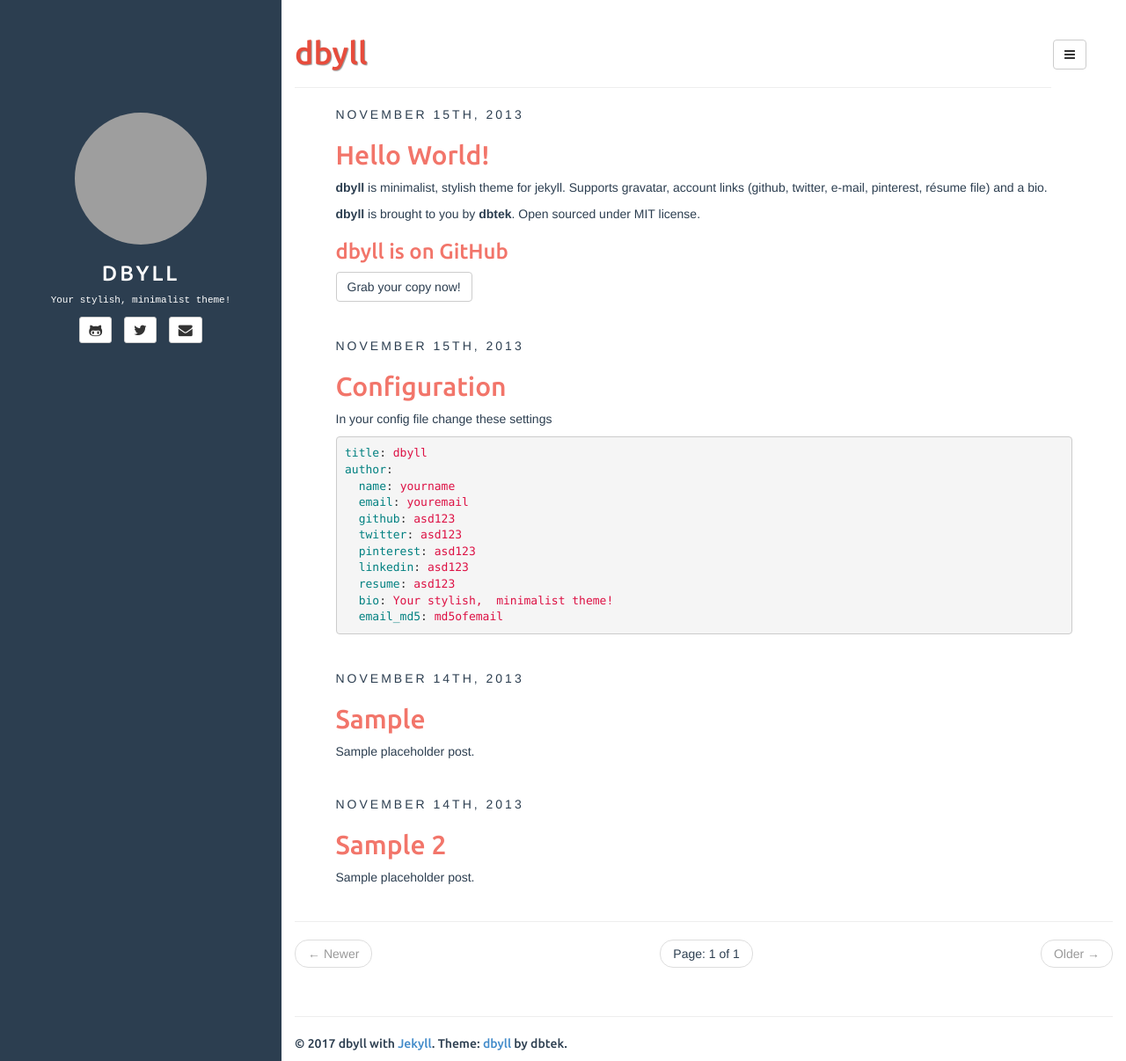
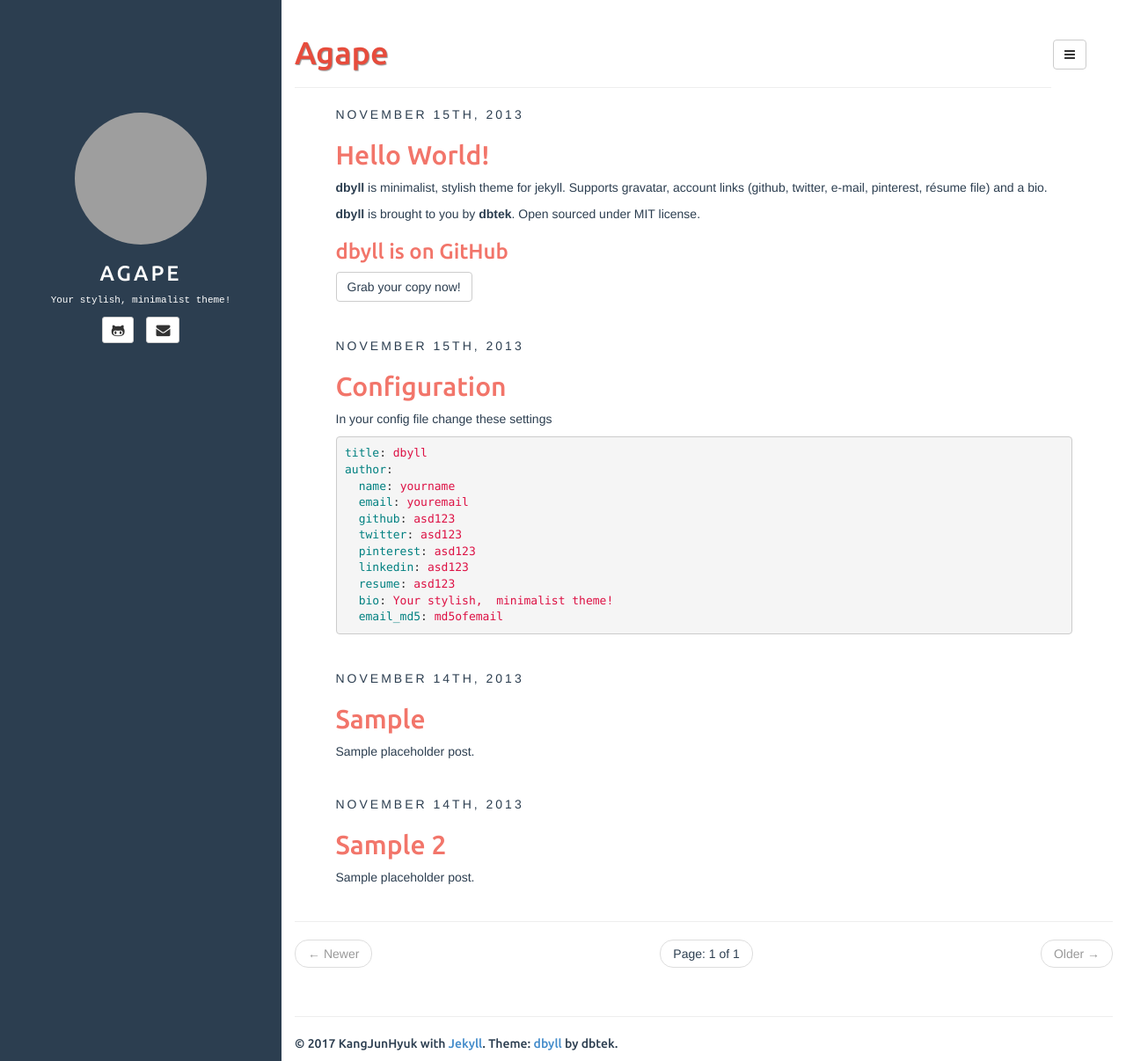
Before and after one commit to AgapeP/AgapeP.github.io, a Jekyll site: the page built from index.html, in a window 1280 px wide and 1206 px high. Shown: the whole window at 88% size. Built offline with Jekyll 4.4.1, drawn with Linux system fonts in a browser that asks for light colours; the list of posts is cut into pages by our own code; grey boxes are pictures that could not be loaded.

Commit message:
Update _config.yml

```diff
--- a/_config.yml
+++ b/_config.yml
@@ -5,25 +5,22 @@ paginate_path: "page:num"
 exclude: ["README.md"] # files to exclude
 highlighter: rouge
 markdown: kramdown
-disqus: dbyll
-google_analytics: dbyll
-title: dbyll
+disqus: Agape
+google_analytics: Agape
+title: Agape
 
 defaults:
   -
     scope:
       path: "" # empty string for all files
     values:
-      title: dbyll
+      title: Agape
 
 description: Stylish Jekyll Theme
 author:
-  name: dbyll
-  email: dbyll@ismaildemirbilek.com
-  github: dbtek
-  twitter: dbtek
-  pinterest: asd123
-  linkedin: asd123
+  name: KangJunHyuk
+  email: chopa1397@gmail.com
+  github: Agape
   bio: Your stylish, minimalist theme!
   email_md5: 726351295ec82e145928582f595aa3aa
 
```
